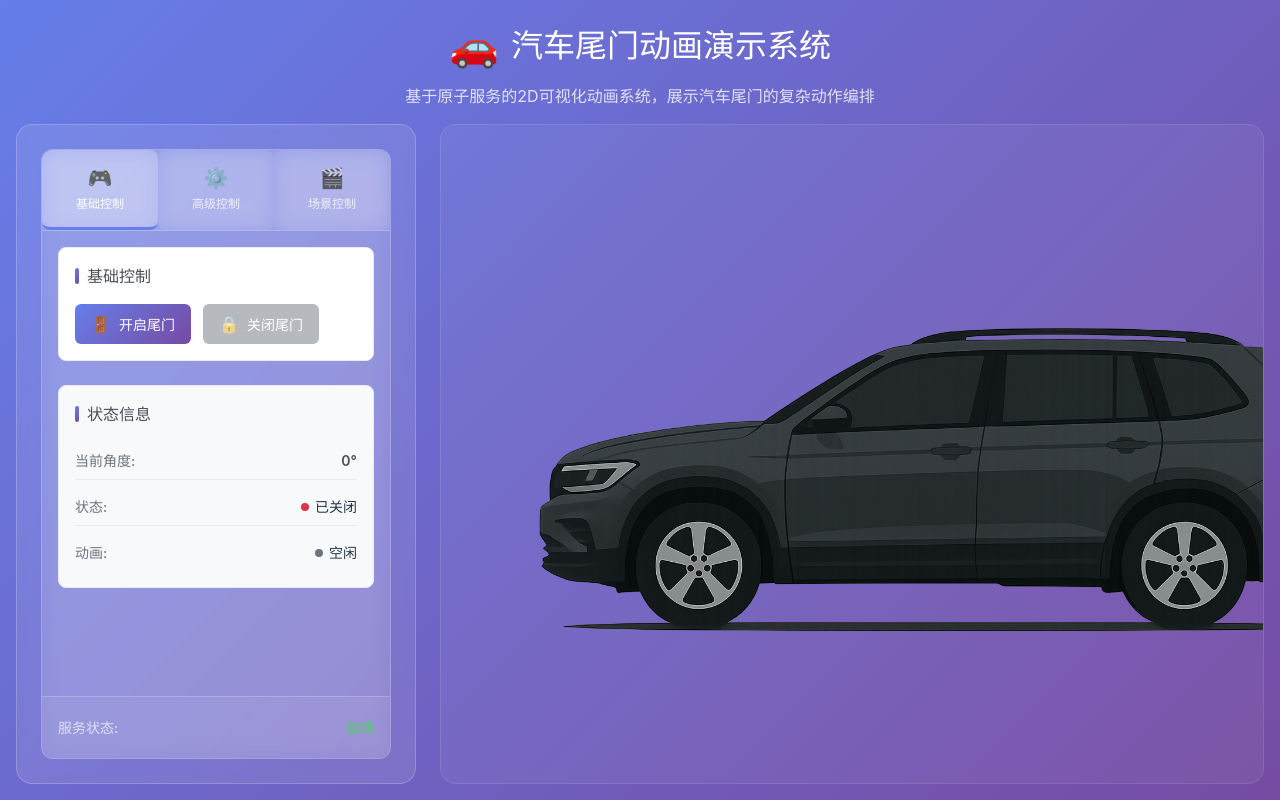
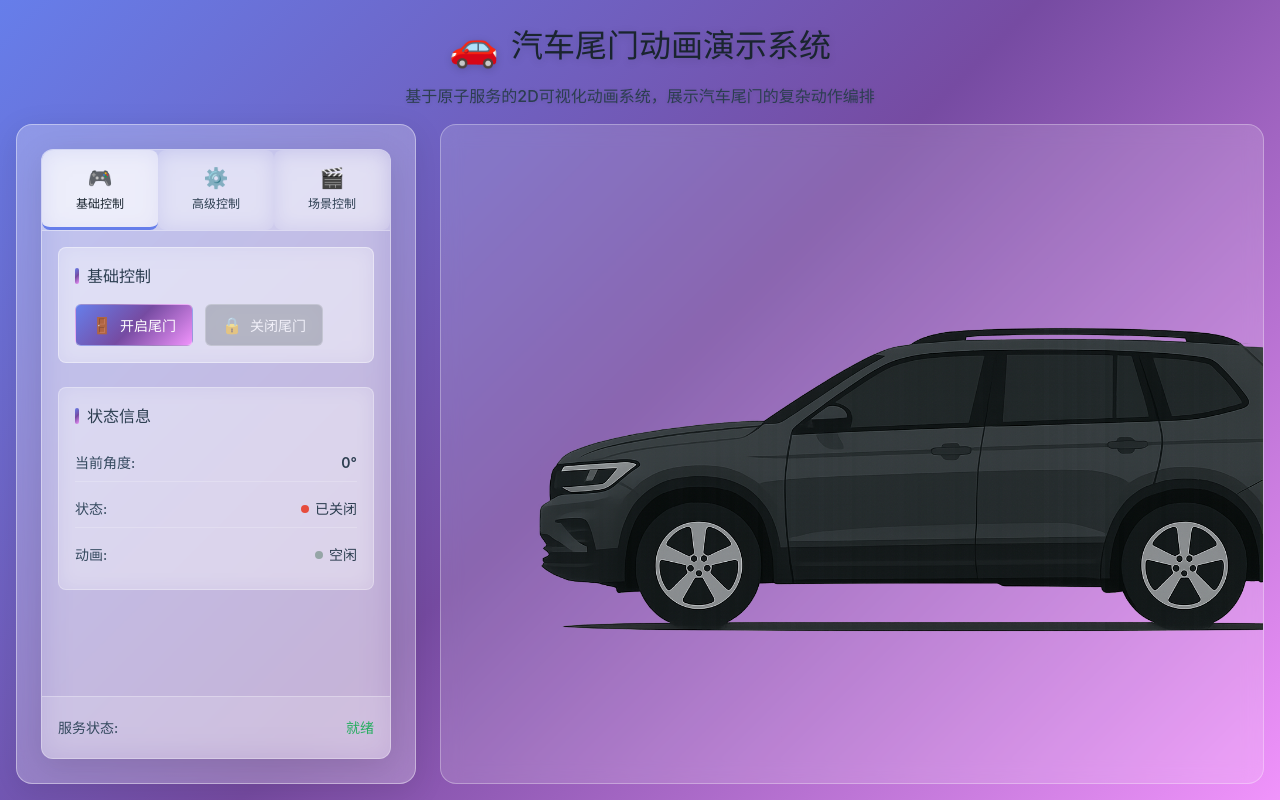
Before and after one commit to yyxxrr739/scratch4llm, a React (Vite) app: page / in a window 1280 px wide. Built offline with nearby package versions, Linux system fonts and the light colour scheme.

Commit message:
Update CSS styles across components for improved aesthetics and consistency: modify colors, backgrounds, and borders to enhance visual hierarchy and user experience. Adjust button styles and hover effects for better interactivity. Implement backdrop filters and shadows for a modern look.

```diff
--- a/src/components/ActionControls/ActionControls.css
+++ b/src/components/ActionControls/ActionControls.css
@@ -1,25 +1,28 @@
 /* 控制组件基础样式 */
 .action-controls {
   padding: 20px;
-  background: #f8f9fa;
+  background: rgba(255, 255, 255, 0.25);
   border-radius: 12px;
-  box-shadow: 0 2px 8px rgba(0, 0, 0, 0.1);
+  box-shadow: 0 8px 32px rgba(0, 0, 0, 0.1);
+  backdrop-filter: blur(15px);
+  border: 1px solid rgba(255, 255, 255, 0.4);
 }
 
 /* 控制区域 */
 .control-section {
   margin-bottom: 24px;
   padding: 16px;
-  background: white;
+  background: rgba(255, 255, 255, 0.3);
   border-radius: 8px;
-  border: 1px solid #e9ecef;
+  border: 1px solid rgba(255, 255, 255, 0.4);
+  backdrop-filter: blur(10px);
 }
 
 .section-title {
   margin: 0 0 16px 0;
   font-size: 16px;
   font-weight: 600;
-  color: #495057;
+  color: #2c3e50;
   display: flex;
   align-items: center;
   gap: 8px;
@@ -29,7 +32,7 @@
   content: '';
   width: 4px;
   height: 16px;
-  background: linear-gradient(135deg, #667eea 0%, #764ba2 100%);
+  background: linear-gradient(135deg, #667eea 0%, #764ba2 50%, #f093fb 100%);
   border-radius: 2px;
 }
 
@@ -43,7 +46,7 @@
   margin-bottom: 8px;
   font-size: 14px;
   font-weight: 500;
-  color: #495057;
+  color: #2c3e50;
 }
 
 /* 按钮样式 */
@@ -66,6 +69,7 @@
   transition: all 0.2s ease;
   min-width: 100px;
   justify-content: center;
+  backdrop-filter: blur(10px);
 }
 
 .control-btn:disabled {
@@ -87,8 +91,9 @@
 
 /* 按钮类型 */
 .control-btn.primary {
-  background: linear-gradient(135deg, #667eea 0%, #764ba2 100%);
+  background: linear-gradient(135deg, #667eea 0%, #764ba2 50%, #f093fb 100%);
   color: white;
+  border: 1px solid rgba(255, 255, 255, 0.3);
 }
 
 .control-btn.primary:hover:not(:disabled) {
@@ -97,52 +102,57 @@
 }
 
 .control-btn.secondary {
-  background: #6c757d;
+  background: rgba(108, 117, 125, 0.8);
   color: white;
+  border: 1px solid rgba(255, 255, 255, 0.3);
 }
 
 .control-btn.secondary:hover:not(:disabled) {
-  background: #5a6268;
+  background: rgba(90, 98, 104, 0.9);
   transform: translateY(-1px);
 }
 
 .control-btn.success {
-  background: #28a745;
+  background: rgba(40, 167, 69, 0.8);
   color: white;
+  border: 1px solid rgba(255, 255, 255, 0.3);
 }
 
 .control-btn.success:hover:not(:disabled) {
-  background: #218838;
+  background: rgba(33, 136, 56, 0.9);
   transform: translateY(-1px);
 }
 
 .control-btn.warning {
-  background: #ffc107;
-  color: #212529;
+  background: rgba(255, 193, 7, 0.8);
+  color: #2c3e50;
+  border: 1px solid rgba(255, 255, 255, 0.3);
 }
 
 .control-btn.warning:hover:not(:disabled) {
-  background: #e0a800;
+  background: rgba(224, 168, 0, 0.9);
   transform: translateY(-1px);
 }
 
 .control-btn.danger {
-  background: #dc3545;
+  background: rgba(220, 53, 69, 0.8);
   color: white;
+  border: 1px solid rgba(255, 255, 255, 0.3);
 }
 
 .control-btn.danger:hover:not(:disabled) {
-  background: #c82333;
+  background: rgba(200, 35, 51, 0.9);
   transform: translateY(-1px);
 }
 
 .control-btn.reset {
-  background: #6f42c1;
+  background: rgba(111, 66, 193, 0.8);
   color: white;
+  border: 1px solid rgba(255, 255, 255, 0.3);
 }
 
 .control-btn.reset:hover:not(:disabled) {
-  background: #5a32a3;
+  background: rgba(90, 50, 163, 0.9);
   transform: translateY(-1px);
 }
 
@@ -162,7 +172,7 @@
   flex: 1;
   height: 6px;
   border-radius: 3px;
-  background: #e9ecef;
+  background: rgba(255, 255, 255, 0.3);
   outline: none;
   -webkit-appearance: none;
 }
@@ -173,7 +183,7 @@
   width: 18px;
   height: 18px;
   border-radius: 50%;
-  background: linear-gradient(135deg, #667eea 0%, #764ba2 100%);
+  background: linear-gradient(135deg, #667eea 0%, #764ba2 50%, #f093fb 100%);
   cursor: pointer;
   box-shadow: 0 2px 4px rgba(0, 0, 0, 0.2);
 }
@@ -182,7 +192,7 @@
   width: 18px;
   height: 18px;
   border-radius: 50%;
-  background: linear-gradient(135deg, #667eea 0%, #764ba2 100%);
+  background: linear-gradient(135deg, #667eea 0%, #764ba2 50%, #f093fb 100%);
   cursor: pointer;
   border: none;
   box-shadow: 0 2px 4px rgba(0, 0, 0, 0.2);
@@ -190,7 +200,7 @@
 
 .speed-value {
   font-weight: 600;
-  color: #495057;
+  color: #2c3e50;
   min-width: 40px;
   text-align: center;
 }
@@ -202,17 +212,19 @@
 
 .speed-preset-btn {
   padding: 6px 12px;
-  border: 1px solid #dee2e6;
-  background: white;
+  border: 1px solid rgba(255, 255, 255, 0.4);
+  background: rgba(255, 255, 255, 0.3);
   border-radius: 4px;
   font-size: 12px;
   cursor: pointer;
   transition: all 0.2s ease;
+  color: #2c3e50;
+  backdrop-filter: blur(10px);
 }
 
 .speed-preset-btn:hover {
-  background: #f8f9fa;
-  border-color: #adb5bd;
+  background: rgba(255, 255, 255, 0.4);
+  border-color: rgba(255, 255, 255, 0.6);
 }
 
 /* 角度控制 */
@@ -230,10 +242,13 @@
 
 .angle-input {
   padding: 8px 12px;
-  border: 1px solid #dee2e6;
+  border: 1px solid rgba(255, 255, 255, 0.4);
   border-radius: 4px;
   font-size: 14px;
   width: 100px;
+  background: rgba(255, 255, 255, 0.3);
+  color: #2c3e50;
+  backdrop-filter: blur(10px);
 }
 
 .angle-input.small {
@@ -244,6 +259,7 @@
   outline: none;
   border-color: #667eea;
   box-shadow: 0 0 0 2px rgba(102, 126, 234, 0.2);
+  background: rgba(255, 255, 255, 0.4);
 }
 
 .angle-presets {
@@ -253,17 +269,19 @@
 
 .angle-preset-btn {
   padding: 6px 12px;
-  border: 1px solid #dee2e6;
-  background: white;
+  border: 1px solid rgba(255, 255, 255, 0.4);
+  background: rgba(255, 255, 255, 0.3);
   border-radius: 4px;
   font-size: 12px;
   cursor: pointer;
   transition: all 0.2s ease;
+  color: #2c3e50;
+  backdrop-filter: blur(10px);
 }
 
 .angle-preset-btn:hover {
-  background: #f8f9fa;
-  border-color: #adb5bd;
+  background: rgba(255, 255, 255, 0.4);
+  border-color: rgba(255, 255, 255, 0.6);
 }
 
 /* 相对移动控制 */
@@ -281,7 +299,7 @@
 
 .unit {
   font-size: 14px;
-  color: #6c757d;
+  color: #34495e;
 }
 
 .move-buttons {
@@ -300,9 +318,10 @@
 .status-section {
   margin-top: 20px;
   padding: 16px;
-  background: #f8f9fa;
+  background: rgba(255, 255, 255, 0.2);
   border-radius: 8px;
-  border: 1px solid #e9ecef;
+  border: 1px solid rgba(255, 255, 255, 0.3);
+  backdrop-filter: blur(10px);
 }
 
 .status-display {
@@ -316,7 +335,7 @@
   justify-content: space-between;
   align-items: center;
   padding: 8px 0;
-  border-bottom: 1px solid #e9ecef;
+  border-bottom: 1px solid rgba(255, 255, 255, 0.2);
 }
 
 .status-item:last-child {
@@ -325,13 +344,13 @@
 
 .status-label {
   font-size: 14px;
-  color: #6c757d;
+  color: #34495e;
   font-weight: 500;
 }
 
 .status-value {
   font-size: 14px;
-  color: #495057;
+  color: #2c3e50;
   font-weight: 600;
 }
 
@@ -350,34 +369,34 @@
 }
 
 .status-indicator.open .status-dot {
-  background: #28a745;
+  background: #27ae60;
 }
 
 .status-indicator.closed .status-dot {
-  background: #dc3545;
+  background: #e74c3c;
 }
 
 .status-indicator.animating .status-dot {
-  background: #ffc107;
+  background: #f39c12;
   animation: pulse 1s infinite;
 }
 
 .status-indicator.idle .status-dot {
-  background: #6c757d;
+  background: #95a5a6;
 }
 
 .status-indicator.emergency .status-dot {
-  background: #dc3545;
+  background: #e74c3c;
   animation: blink 0.5s infinite;
 }
 
 .status-indicator.executing .status-dot {
-  background: #007bff;
+  background: #3498db;
   animation: pulse 1s infinite;
 }
 
 .status-indicator.paused .status-dot {
-  background: #ffc107;
+  background: #f39c12;
 }
 
 /* 进度条 */
@@ -391,21 +410,21 @@
 .progress-bar {
   flex: 1;
   height: 8px;
-  background: #e9ecef;
+  background: rgba(255, 255, 255, 0.3);
   border-radius: 4px;
   overflow: hidden;
 }
 
 .progress-fill {
   height: 100%;
-  background: linear-gradient(90deg, #667eea 0%, #764ba2 100%);
+  background: linear-gradient(90deg, #667eea 0%, #764ba2 50%, #f093fb 100%);
   transition: width 0.3s ease;
 }
 
 .progress-text {
   font-size: 14px;
   font-weight: 600;
-  color: #495057;
+  color: #2c3e50;
   min-width: 40px;
   text-align: center;
 }
@@ -419,23 +438,25 @@
 
 .category-btn {
   padding: 8px 16px;
-  border: 1px solid #dee2e6;
-  background: white;
+  border: 1px solid rgba(255, 255, 255, 0.4);
+  background: rgba(255, 255, 255, 0.3);
   border-radius: 6px;
   font-size: 14px;
   cursor: pointer;
   transition: all 0.2s ease;
+  color: #2c3e50;
+  backdrop-filter: blur(10px);
 }
 
 .category-btn.active {
-  background: linear-gradient(135deg, #667eea 0%, #764ba2 100%);
+  background: linear-gradient(135deg, #667eea 0%, #764ba2 50%, #f093fb 100%);
   color: white;
-  border-color: #667eea;
+  border-color: rgba(255, 255, 255, 0.6);
 }
 
 .category-btn:hover:not(.active) {
-  background: #f8f9fa;
-  border-color: #adb5bd;
+  background: rgba(255, 255, 255, 0.4);
+  border-color: rgba(255, 255, 255, 0.6);
 }
 
 .scenario-list {
@@ -448,21 +469,23 @@
 
 .scenario-item {
   padding: 12px;
-  border: 1px solid #dee2e6;
+  border: 1px solid rgba(255, 255, 255, 0.4);
   border-radius: 6px;
-  background: white;
+  background: rgba(255, 255, 255, 0.3);
   cursor: pointer;
   transition: all 0.2s ease;
+  backdrop-filter: blur(10px);
 }
 
 .scenario-item:hover {
-  border-color: #adb5bd;
+  border-color: rgba(255, 255, 255, 0.6);
   box-shadow: 0 2px 4px rgba(0, 0, 0, 0.1);
+  background: rgba(255, 255, 255, 0.4);
 }
 
 .scenario-item.selected {
   border-color: #667eea;
-  background: #f8f9ff;
+  background: rgba(255, 255, 255, 0.5);
   box-shadow: 0 2px 8px rgba(102, 126, 234, 0.2);
 }
 
@@ -475,28 +498,29 @@
 
 .scenario-name {
   font-weight: 600;
-  color: #495057;
+  color: #2c3e50;
 }
 
 .scenario-action-count {
   font-size: 12px;
-  color: #6c757d;
-  background: #e9ecef;
+  color: #34495e;
+  background: rgba(255, 255, 255, 0.4);
   padding: 2px 6px;
   border-radius: 10px;
 }
 
 .scenario-description {
   font-size: 13px;
-  color: #6c757d;
+  color: #34495e;
   line-height: 1.4;
 }
 
 .scenario-details {
-  background: #f8f9fa;
+  background: rgba(255, 255, 255, 0.2);
   padding: 16px;
   border-radius: 6px;
-  border: 1px solid #e9ecef;
+  border: 1px solid rgba(255, 255, 255, 0.3);
+  backdrop-filter: blur(10px);
 }
 
 .detail-item {
@@ -508,11 +532,11 @@
 
 .detail-label {
   font-weight: 500;
-  color: #495057;
+  color: #2c3e50;
 }
 
 .detail-value {
-  color: #6c757d;
+  color: #34495e;
 }
 
 .action-sequence {
@@ -523,10 +547,11 @@
   margin-top: 8px;
   max-height: 200px;
   overflow-y: auto;
-  background: white;
-  border: 1px solid #e9ecef;
+  background: rgba(255, 255, 255, 0.3);
+  border: 1px solid rgba(255, 255, 255, 0.4);
   border-radius: 4px;
   padding: 8px;
+  backdrop-filter: blur(10px);
 }
 
 .sequence-item {
@@ -537,13 +562,13 @@
 }
 
 .sequence-index {
-  color: #6c757d;
+  color: #34495e;
   font-weight: 500;
   min-width: 20px;
 }
 
 .sequence-action {
-  color: #495057;
+  color: #2c3e50;
   font-family: 'Courier New', monospace;
 }
 
@@ -554,10 +579,11 @@
 }
 
 .execution-status {
-  background: white;
+  background: rgba(255, 255, 255, 0.3);
   padding: 16px;
   border-radius: 6px;
-  border: 1px solid #e9ecef;
+  border: 1px solid rgba(255, 255, 255, 0.4);
+  backdrop-filter: blur(10px);
 }
 
 /* 动画 */
@@ -604,7 +630,7 @@
   }
 
   .category-selector {
-    flex-wrap: wrap;
+    flex-direction: column;
   }
 
   .scenario-header {
--- a/src/components/AnimationManager.css
+++ b/src/components/AnimationManager.css
@@ -17,12 +17,13 @@
 .title {
   font-size: 2rem;
   font-weight: 700;
-  color: white;
+  color: #1a252f;
   margin-bottom: 0.5rem;
   display: flex;
   align-items: center;
   justify-content: center;
   gap: 0.75rem;
+  text-shadow: 0 2px 8px rgba(0, 0, 0, 0.15);
 }
 
 .title-icon {
@@ -31,9 +32,11 @@
 
 .subtitle {
   font-size: 1rem;
-  color: rgba(255, 255, 255, 0.8);
+  color: #2c3e50;
   max-width: 500px;
   margin: 0 auto;
+  font-weight: 500;
+  text-shadow: 0 1px 4px rgba(0, 0, 0, 0.1);
 }
 
 .main-content {
@@ -45,24 +48,26 @@
 }
 
 .controls-panel {
-  background: rgba(255, 255, 255, 0.1);
+  background: rgba(255, 255, 255, 0.25);
   border-radius: 16px;
   padding: 1.5rem;
-  backdrop-filter: blur(10px);
-  border: 1px solid rgba(255, 255, 255, 0.2);
+  backdrop-filter: blur(15px);
+  border: 1px solid rgba(255, 255, 255, 0.4);
   overflow-y: auto;
   max-height: 100%;
+  box-shadow: 0 8px 32px rgba(0, 0, 0, 0.1);
 }
 
 .animation-area {
   display: flex;
   justify-content: center;
   align-items: center;
-  background: rgba(255, 255, 255, 0.05);
+  background: rgba(255, 255, 255, 0.15);
   border-radius: 16px;
-  border: 1px solid rgba(255, 255, 255, 0.1);
+  border: 1px solid rgba(255, 255, 255, 0.3);
   position: relative;
   overflow: hidden;
+  backdrop-filter: blur(10px);
 }
 
 .animation-display {
--- a/src/components/animations/TailgateAnimation.css
+++ b/src/components/animations/TailgateAnimation.css
@@ -2,18 +2,19 @@
   display: flex;
   flex-direction: column;
   height: 100%;
-  background: rgba(255, 255, 255, 0.1);
+  background: rgba(255, 255, 255, 0.25);
   border-radius: 12px;
   overflow: hidden;
-  backdrop-filter: blur(10px);
-  border: 1px solid rgba(255, 255, 255, 0.2);
+  backdrop-filter: blur(15px);
+  border: 1px solid rgba(255, 255, 255, 0.4);
+  box-shadow: 0 8px 32px rgba(0, 0, 0, 0.1);
 }
 
 /* 控制标签页 */
 .control-tabs {
   display: flex;
-  background: rgba(255, 255, 255, 0.1);
-  border-bottom: 1px solid rgba(255, 255, 255, 0.2);
+  background: rgba(255, 255, 255, 0.2);
+  border-bottom: 1px solid rgba(255, 255, 255, 0.3);
 }
 
 .control-tab {
@@ -28,18 +29,18 @@
   cursor: pointer;
   transition: all 0.2s ease;
   border-bottom: 3px solid transparent;
-  color: rgba(255, 255, 255, 0.8);
+  color: #2c3e50;
 }
 
 .control-tab:hover {
-  background: rgba(255, 255, 255, 0.1);
-  color: white;
+  background: rgba(255, 255, 255, 0.3);
+  color: #1a252f;
 }
 
 .control-tab.active {
-  background: rgba(255, 255, 255, 0.2);
+  background: rgba(255, 255, 255, 0.4);
   border-bottom-color: #667eea;
-  color: white;
+  color: #1a252f;
 }
 
 .tab-icon {
@@ -48,7 +49,7 @@
 
 .tab-name {
   font-size: 12px;
-  font-weight: 500;
+  font-weight: 600;
 }
 
 /* 控制内容 */
@@ -67,23 +68,28 @@
   height: 100%;
   padding: 40px;
   text-align: center;
-  background: rgba(255, 255, 255, 0.1);
-  color: white;
+  background: rgba(255, 255, 255, 0.2);
+  color: #2c3e50;
 }
 
 .error-container h3 {
-  color: #ff6b6b;
+  color: #e74c3c;
   margin-bottom: 16px;
 }
 
 .error-container button {
   margin-top: 16px;
   padding: 8px 16px;
-  background: #ff6b6b;
+  background: #e74c3c;
   color: white;
   border: none;
   border-radius: 4px;
   cursor: pointer;
+  transition: all 0.2s ease;
+}
+
+.error-container button:hover {
+  background: #c0392b;
 }
 
 /* 错误消息 */
@@ -92,12 +98,13 @@
   align-items: center;
   gap: 8px;
   padding: 12px 16px;
-  background: rgba(255, 107, 107, 0.2);
-  color: #ff6b6b;
-  border: 1px solid rgba(255, 107, 107, 0.3);
+  background: rgba(231, 76, 60, 0.15);
+  color: #e74c3c;
+  border: 1px solid rgba(231, 76, 60, 0.3);
   border-radius: 4px;
   margin: 16px;
   font-size: 14px;
+  font-weight: 500;
 }
 
 .error-icon {
@@ -111,10 +118,10 @@
 /* 系统状态 */
 .system-status {
   padding: 12px 16px;
-  background: rgba(255, 255, 255, 0.05);
-  border-top: 1px solid rgba(255, 255, 255, 0.2);
+  background: rgba(255, 255, 255, 0.15);
+  border-top: 1px solid rgba(255, 255, 255, 0.3);
   font-size: 12px;
-  color: rgba(255, 255, 255, 0.8);
+  color: #2c3e50;
 }
 
 .system-status .status-item {
@@ -129,25 +136,25 @@
 }
 
 .system-status .status-label {
-  color: rgba(255, 255, 255, 0.7);
+  color: #34495e;
   font-weight: 500;
 }
 
 .system-status .status-value {
   font-weight: 600;
-  color: white;
+  color: #2c3e50;
 }
 
 .system-status .status-value.ready {
-  color: #51cf66;
+  color: #27ae60;
 }
 
 .system-status .status-value.initializing {
-  color: #ffd43b;
+  color: #f39c12;
 }
 
 .system-status .status-value.executing {
-  color: #74c0fc;
+  color: #3498db;
 }
 
 /* 响应式设计 */
--- a/src/index.css
+++ b/src/index.css
@@ -4,8 +4,8 @@
   font-weight: 400;
 
   color-scheme: light dark;
-  color: rgba(255, 255, 255, 0.87);
-  background-color: #242424;
+  color: #2c3e50;
+  background-color: #f8f9fa;
 
   font-synthesis: none;
   text-rendering: optimizeLegibility;
@@ -24,7 +24,7 @@ body {
   margin: 0;
   min-width: 320px;
   min-height: 100vh;
-  background: linear-gradient(135deg, #667eea 0%, #764ba2 100%);
+  background: linear-gradient(135deg, #667eea 0%, #764ba2 50%, #f093fb 100%);
   overflow: hidden;
 }
 
@@ -43,32 +43,33 @@ button {
   font-size: 1em;
   font-weight: 500;
   font-family: inherit;
-  background-color: rgba(255, 255, 255, 0.1);
-  color: white;
+  background-color: rgba(255, 255, 255, 0.15);
+  color: #2c3e50;
   cursor: pointer;
   transition: all 0.25s ease;
   backdrop-filter: blur(10px);
-  border: 1px solid rgba(255, 255, 255, 0.2);
+  border: 1px solid rgba(255, 255, 255, 0.3);
 }
 
 button:hover {
-  background-color: rgba(255, 255, 255, 0.2);
-  border-color: rgba(255, 255, 255, 0.3);
+  background-color: rgba(255, 255, 255, 0.25);
+  border-color: rgba(255, 255, 255, 0.4);
+  color: #1a252f;
 }
 
 button:focus,
 button:focus-visible {
-  outline: 2px solid rgba(255, 255, 255, 0.5);
+  outline: 2px solid rgba(255, 255, 255, 0.6);
   outline-offset: 2px;
 }
 
 @media (prefers-color-scheme: light) {
   :root {
-    color: #213547;
+    color: #2c3e50;
     background-color: #ffffff;
   }
   button {
-    background-color: rgba(255, 255, 255, 0.1);
-    color: white;
+    background-color: rgba(255, 255, 255, 0.15);
+    color: #2c3e50;
   }
 }
```
